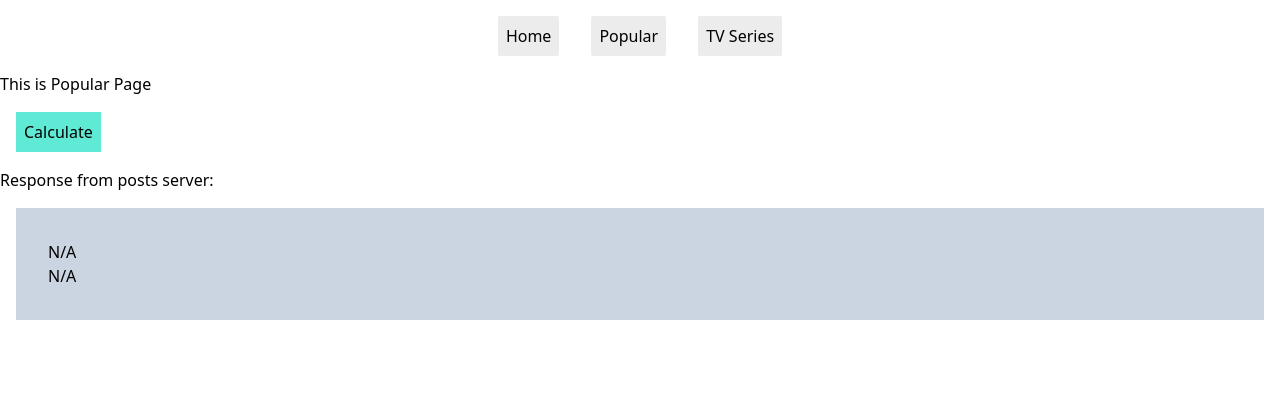
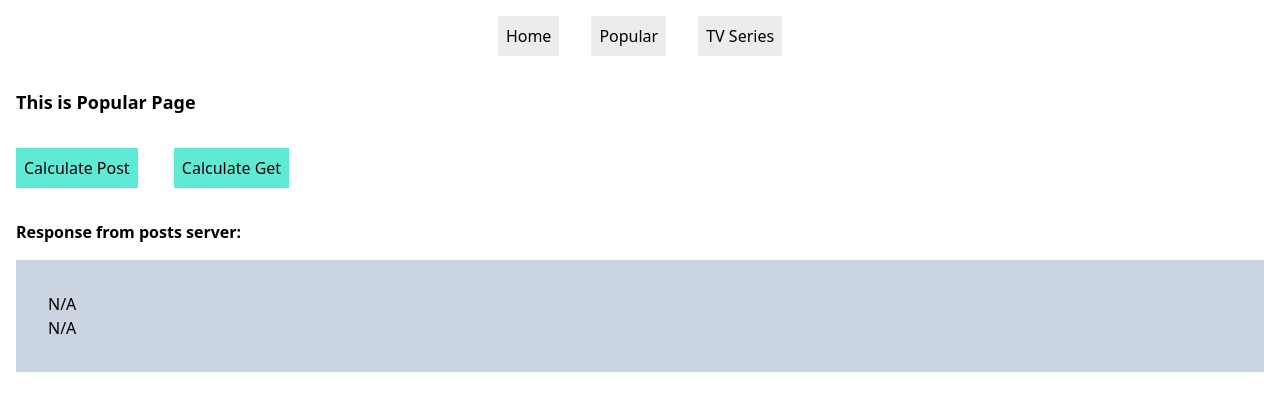
Before and after one commit to nidhish-nayak/movies-flix, a SvelteKit app: page /popular in a window 1280 px wide. Shown: the top 410 px of the page. Built offline with nearby package versions, Linux system fonts and the light colour scheme.

Commit message:
Added both post and get api endpoints - Passed tests

```diff
--- /dev/null
+++ b/src/routes/api/get/+server.ts
@@ -0,0 +1,13 @@
+import { json } from '@sveltejs/kit';
+import type { RequestHandler } from './$types';
+
+export const GET: RequestHandler = async () => {
+	const getData = {
+		name: 'Nidhish D Nayak',
+		content: `
+			<h1>Server has rendered <b>GET DATA</b></h1>
+			<p>!!!!!!</p>
+		`
+	};
+	return json(getData);
+};
--- a/src/routes/api/posts/+server.ts
+++ b/src/routes/api/post/+server.ts
@@ -1,13 +1,13 @@
 import { json } from '@sveltejs/kit';
 import type { RequestHandler } from './$types';
 
-export const GET: RequestHandler = async () => {
-	const posts = {
+export const POST: RequestHandler = async () => {
+	const postData = {
 		name: 'Nidhish D Nayak',
 		content: `
-			<h1>Server has rendered post data</h1>
+			<h1>Server has rendered <b>POST DATA</b></h1>
 			<p>!!!!!!</p>
 		`
 	};
-	return json(posts);
+	return json(postData);
 };
--- a/src/routes/popular/+page.svelte
+++ b/src/routes/popular/+page.svelte
@@ -4,16 +4,27 @@
 		content: `<p>N/A</p>`
 	};
 
-	async function add() {
-		const response = await fetch('/api/posts');
+	async function getPost() {
+		const postResponse = await fetch('/api/post', {
+			method: 'POST',
+			headers: {
+				'Content-Type': 'application/json'
+			},
+			body: JSON.stringify({ key: 'value' })
+		});
+		myData = await postResponse.json();
+	}
 
-		myData = await response.json();
+	async function getGet() {
+		const getResponse = await fetch('/api/get');
+		myData = await getResponse.json();
 	}
 </script>
 
-<h1>This is Popular Page</h1>
-<button class="bg-teal-300 p-2 m-4" on:click={add}>Calculate</button>
-<p>Response from posts server:</p>
+<h1 class="m-4 font-bold text-lg">This is Popular Page</h1>
+<button class="bg-teal-300 p-2 m-4" on:click={getPost}>Calculate Post</button>
+<button class="bg-teal-300 p-2 m-4" on:click={getGet}>Calculate Get</button>
+<p class="m-4 font-semibold">Response from posts server:</p>
 <div class="m-4 p-8 bg-slate-300">
 	{myData.name}
 	{@html myData.content}
```
